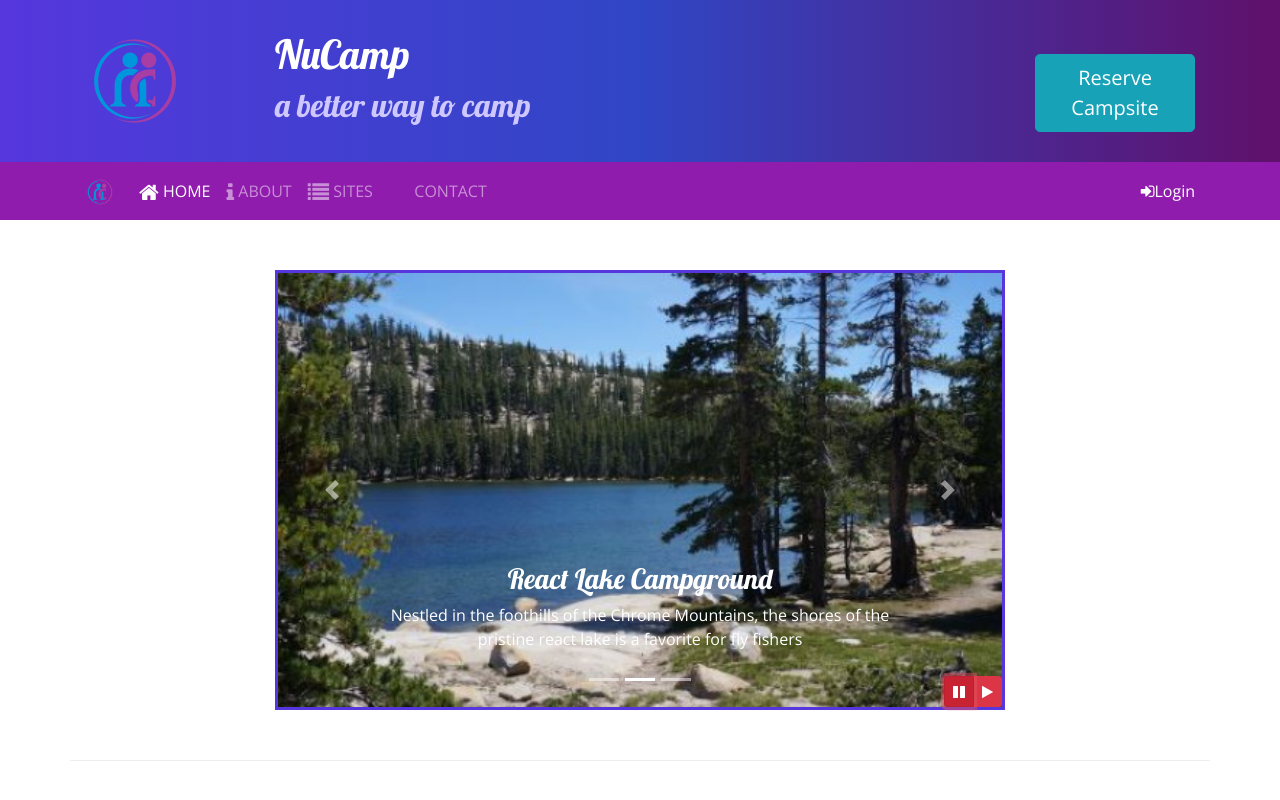
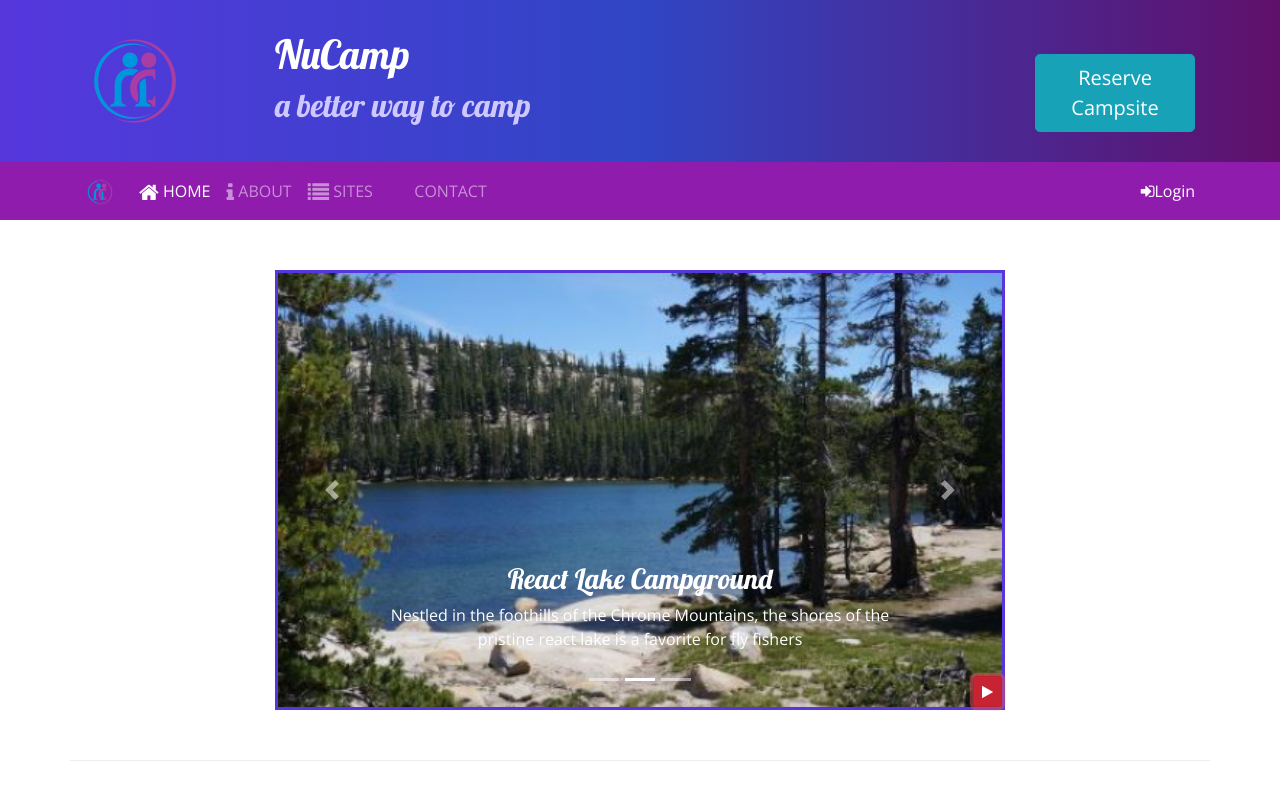
Before and after one commit to BillyHacker/git-test, a website: page index.html in a window 1280 px wide. Both pictures are taken after a click on the button 959 px from the left and 691 px from the top of the page. Shown: the top 800 px of the page. Drawn offline with nearby package versions, Linux system fonts and the light colour scheme.

Commit message:
Bootstrap and jQuery Part 2

```diff
--- a/index.html
+++ b/index.html
@@ -253,14 +253,11 @@
                     </a>
 
                     <!--Jquery play pause buttons-->
-                    <div class="btn-group" id="carouselButton">
-                        <button class="btn btn-danger btn-sm" id="carouselPause">
+                        <button class="btn btn-danger btn-sm" id="carouselButton">
                             <i class="fa fa-pause"></i>
                         </button>
-                        <button class="btn btn-danger btn-sm" id="carouselPlay">
-                            <i class="fa fa-play"></i>
-                        </button>
-                    </div>
+
+
                 </div>
             </div>
         </div>
@@ -374,14 +371,13 @@
     <script>
         $(function () {
                 $(".carousel").carousel({ interval: 2000 });
-                $("#carouselPause").click(function () {
-                    $(".carousel").carousel("pause");
+                $("#carouselButton").click(function () {
+                    if ($("#carouselButton").children("i").hasClass("fa-pause")){
+                        $(".carousel").carousel("pause");
+                        $("#carouselButton").children("i").removeClass("fa-pause");
+                        $("#carouselButton").children("i").addClass("fa-play");
+                    }
                 });
-
-                $("#carouselPlay").click(function () {
-                    $(".carousel").carousel("cycle");
-                });
-
             });
 
     </script>
```
Also changed, not shown: JavaScript/console.html (added).
